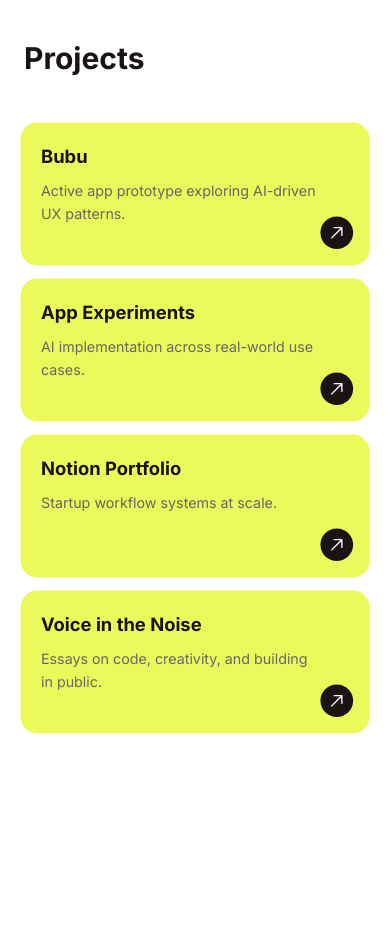
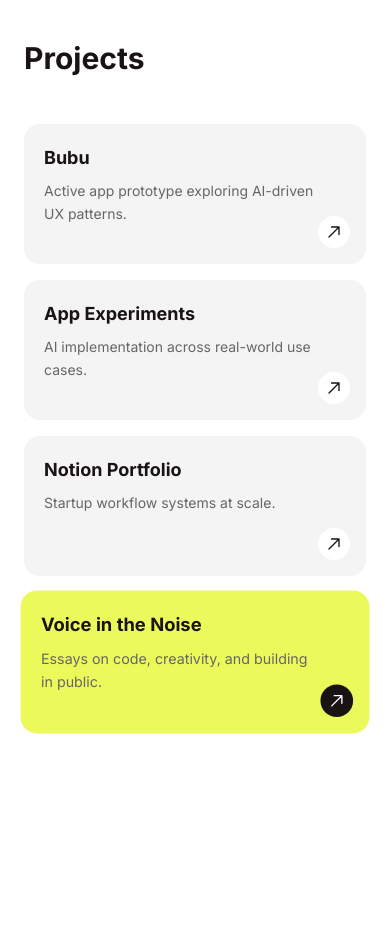
Before and after one commit to lawlozano93/himo, a Next.js app: page / in a window 390 px wide. Shown: the part 900-1828 px from the top of the page. Built offline with nearby package versions, Linux system fonts and the light colour scheme.

Commit message:
fix: single scroll handler for project cards, no flickering

```diff
--- a/src/app/page.tsx
+++ b/src/app/page.tsx
@@ -1,4 +1,4 @@
-import ProjectCard from "@/components/ProjectCard";
+import ProjectsGrid from "@/components/ProjectsGrid";
 import Chip from "@/components/Chip";
 import ToolsMarquee from "@/components/ToolsMarquee";
 import FloatingIcons from "@/components/FloatingIcons";
@@ -81,17 +81,7 @@
           <h2 className="text-3xl md:text-4xl font-bold text-[#191314] mb-12">
             Projects
           </h2>
-          <div className="grid grid-cols-1 md:grid-cols-2 lg:grid-cols-4 gap-4">
-            {projects.map((project) => (
-              <ProjectCard
-                key={project.id}
-                title={project.title}
-                description={project.description}
-                url={project.url}
-                isExternal={project.url.startsWith("http")}
-              />
-            ))}
-          </div>
+          <ProjectsGrid projects={projects} />
         </div>
       </section>
 
--- /dev/null
+++ b/src/components/ProjectsGrid.tsx
@@ -0,0 +1,113 @@
+"use client";
+
+import { useEffect, useState, useRef } from "react";
+import Link from "next/link";
+
+interface Project {
+    id: string;
+    title: string;
+    description: string;
+    url: string;
+}
+
+interface ProjectsGridProps {
+    projects: Project[];
+}
+
+export default function ProjectsGrid({ projects }: ProjectsGridProps) {
+    const [highlightedIndex, setHighlightedIndex] = useState<number | null>(null);
+    const [isMobile, setIsMobile] = useState(false);
+    const cardRefs = useRef<(HTMLDivElement | null)[]>([]);
+
+    useEffect(() => {
+        const checkMobile = () => setIsMobile(window.innerWidth < 768);
+        checkMobile();
+        window.addEventListener("resize", checkMobile);
+        return () => window.removeEventListener("resize", checkMobile);
+    }, []);
+
+    // Single scroll handler to find the most-centered card
+    useEffect(() => {
+        if (!isMobile) return;
+
+        const handleScroll = () => {
+            const viewportCenter = window.innerHeight / 2;
+            let closestIndex: number | null = null;
+            let closestDistance = Infinity;
+
+            cardRefs.current.forEach((ref, index) => {
+                if (!ref) return;
+                const rect = ref.getBoundingClientRect();
+                const cardCenter = rect.top + rect.height / 2;
+                const distance = Math.abs(cardCenter - viewportCenter);
+
+                // Only consider cards that are at least partially visible
+                if (rect.top < window.innerHeight && rect.bottom > 0) {
+                    if (distance < closestDistance) {
+                        closestDistance = distance;
+                        closestIndex = index;
+                    }
+                }
+            });
+
+            // Only highlight if card is reasonably close to center
+            if (closestDistance < window.innerHeight * 0.35) {
+                setHighlightedIndex(closestIndex);
+            } else {
+                setHighlightedIndex(null);
+            }
+        };
+
+        window.addEventListener("scroll", handleScroll, { passive: true });
+        handleScroll(); // Initial check
+
+        return () => window.removeEventListener("scroll", handleScroll);
+    }, [isMobile]);
+
+    return (
+        <div className="grid grid-cols-1 md:grid-cols-2 lg:grid-cols-4 gap-4">
+            {projects.map((project, index) => {
+                const isHighlighted = isMobile && highlightedIndex === index;
+                const isExternal = project.url.startsWith("http");
+
+                const CardContent = (
+                    <div
+                        ref={(el) => { cardRefs.current[index] = el; }}
+                        className={`rounded-2xl p-5 h-full flex flex-col relative min-h-[140px] transition-all duration-300 group ${isHighlighted ? "bg-[#ecf95a] scale-[1.02]" : "bg-[#f4f4f4] hover:bg-[#ecf95a]"
+                            }`}
+                    >
+                        <h3 className="text-lg font-bold text-[#191314] mb-2">{project.title}</h3>
+                        <p className="text-[#666666] text-sm leading-relaxed pr-8 flex-grow">{project.description}</p>
+                        <div className={`absolute bottom-4 right-4 w-8 h-8 rounded-full flex items-center justify-center transition-colors ${isHighlighted ? "bg-[#191314]" : "bg-white"
+                            }`}>
+                            <svg
+                                xmlns="http://www.w3.org/2000/svg"
+                                fill="none"
+                                viewBox="0 0 24 24"
+                                strokeWidth={2}
+                                stroke="currentColor"
+                                className={`w-4 h-4 transition-colors ${isHighlighted ? "text-white" : "text-[#191314]"}`}
+                            >
+                                <path strokeLinecap="round" strokeLinejoin="round" d="M4.5 19.5l15-15m0 0H8.25m11.25 0v11.25" />
+                            </svg>
+                        </div>
+                    </div>
+                );
+
+                if (isExternal) {
+                    return (
+                        <a key={project.id} href={project.url} target="_blank" rel="noopener noreferrer" className="block h-full">
+                            {CardContent}
+                        </a>
+                    );
+                }
+
+                return (
+                    <Link key={project.id} href={project.url} className="block h-full">
+                        {CardContent}
+                    </Link>
+                );
+            })}
+        </div>
+    );
+}
```
